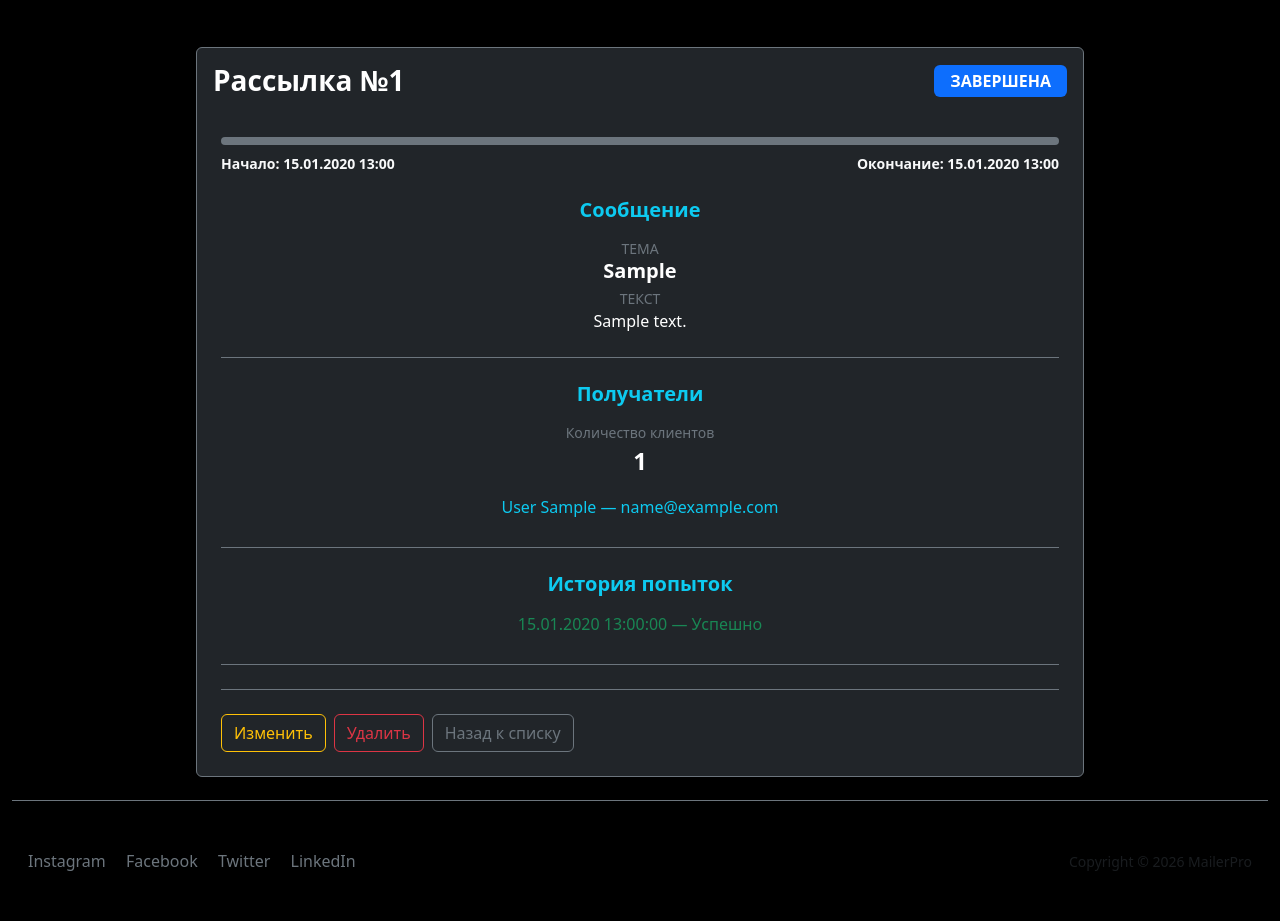
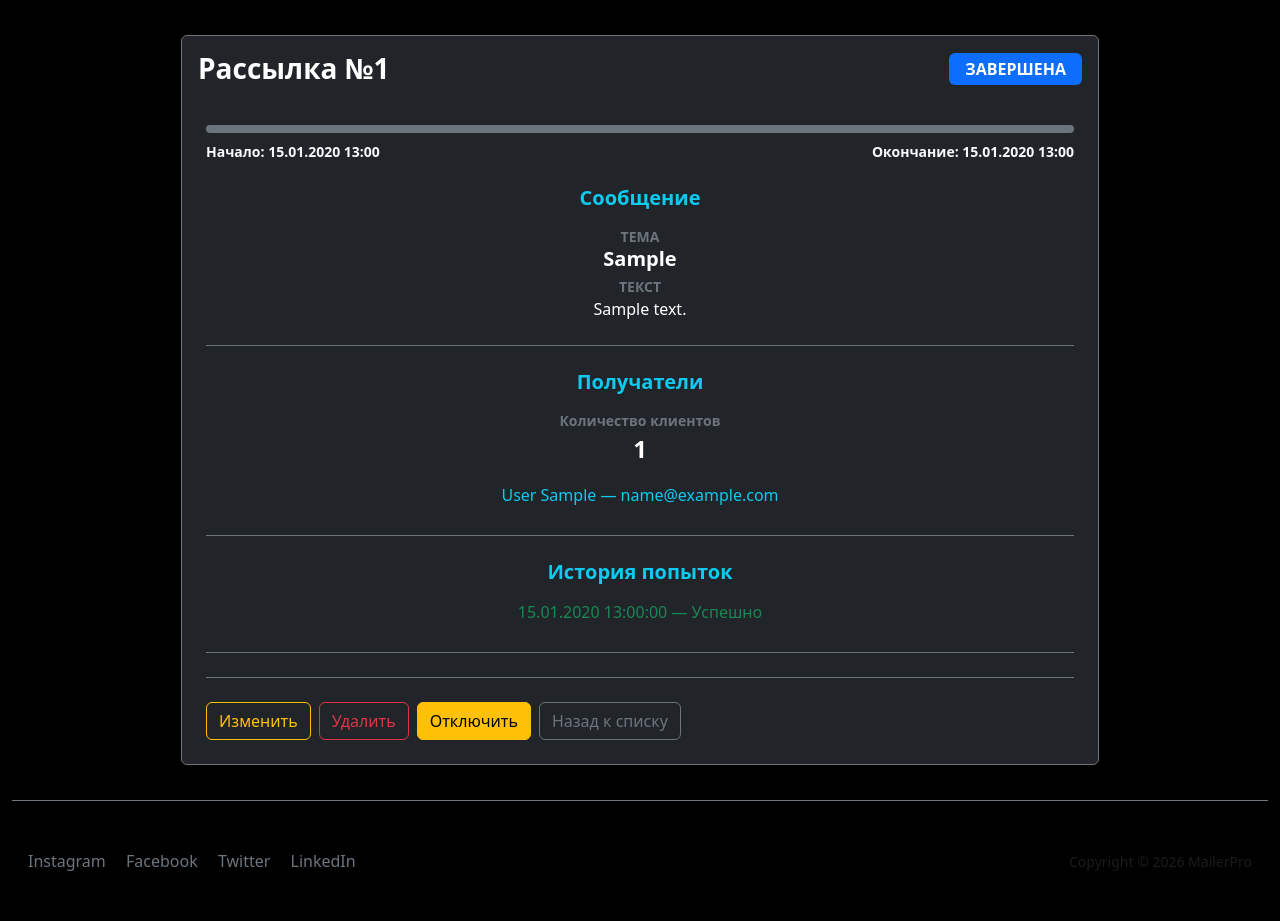
Before and after one commit to Ermin36/Coursework4, a Django app: page /mailings/1/ in a window 1280 px wide. Shown: the part 62-983 px from the top of the page. Run offline with Django 5.2, Linux system fonts and the light colour scheme; a user stored in the database is signed in; tables that the repository leaves empty hold one stand-in row (values such as "Sample post"); grey boxes marked "Sample" are stand-in pictures; some libraries are stand-ins or nearby versions.

Commit message:
Обновление mailing данных

```diff
--- a/send_track/models.py
+++ b/send_track/models.py
@@ -11,7 +11,8 @@ class Mailing(models.Model):
     STATUS_CHOICES = (
         ('created', 'Создана'),
         ('launched', 'Запущена'),
-        ('completed', 'Завершена')
+        ('completed', 'Завершена'),
+        ('stopped', 'Оключена')
     )
 
     start_time = models.DateTimeField()
@@ -37,7 +38,9 @@ class Mailing(models.Model):
         """Пересчитывает статус по текущему времени и сохраняет в базе, если он изменился."""
         now = timezone.now()
 
-        if now < self.start_time:
+        if not self.is_active:
+            new_status = 'stopped'
+        elif now < self.start_time:
             new_status = 'created'
         elif now > self.end_time:
             new_status = 'completed'
--- a/send_track/templates/mailing/detail.html
+++ b/send_track/templates/mailing/detail.html
@@ -1,24 +1,29 @@
 {% extends "base.html" %}
 
 {% block content %}
-<div class="container-fluid px-3 mt-4">
-    <div class="row justify-content-center">
 <div class="col-lg-9 col-md-11 col-12">
     <div class="card bg-dark border-secondary text-white">
         <div class="card-header bg-transparent border-0 py-3">
-                    <div class="d-flex justify-content-between align-items-center flex-wrap">
+            <div class="d-flex justify-content-between align-items-center flex-wrap gap-2">
                 <h3 class="mb-0 fw-bold">Рассылка №{{ mailing.pk }}</h3>
-                        <span class="badge
-                            {% if mailing.status == 'created' %}bg-secondary{% endif %}
-                            {% if mailing.status == 'launched' %}bg-success{% endif %}
-                            {% if mailing.status == 'completed' %}bg-primary{% endif %}
-                            text-uppercase fw-bold fs-6 px-3 py-2">
+                <div class="d-flex gap-2">
+                    {% if mailing.is_active %}
+                        <span class="badge {% if mailing.is_active %}{% if mailing.status == 'created' %}bg-secondary{% elif mailing.status == 'launched' %}bg-success{% else %}bg-primary{% endif %}{% endif %} text-uppercase fw-bold fs-6 px-3 py-2">
                             {{ mailing.get_status_display }}
                         </span>
+                    {% endif %}
+
+                    {% if not mailing.is_active %}
+                        <span class="badge bg-warning text-dark text-uppercase fw-bold fs-6 px-3 py-2">
+                            Отключена
+                        </span>
+                    {% endif %}
+                </div>
             </div>
         </div>
 
         <div class="card-body p-4">
+
             <!-- Прогресс по времени -->
             <div class="mb-4">
                 <div class="progress bg-secondary rounded-pill" style="height: 8px;">
@@ -44,11 +49,11 @@
             <div class="border-bottom border-secondary pb-4 mb-4">
                 <h5 class="fw-bold mb-3 text-info">Сообщение</h5>
                 <p class="mb-1">
-                            <span class="text-secondary small d-block text-uppercase">Тема</span>
+                    <span class="text-secondary small d-block text-uppercase fw-bold">Тема</span>
                     <span class="h5 fw-bold text-white">{{ mailing.message.topic }}</span>
                 </p>
                 <p class="mb-0">
-                            <span class="text-secondary small d-block text-uppercase">Текст</span>
+                    <span class="text-secondary small d-block text-uppercase fw-bold">Текст</span>
                     <span class="text-white" style="white-space: pre-line;">{{ mailing.message.description }}</span>
                 </p>
             </div>
@@ -56,7 +61,7 @@
             <!-- Получатели -->
             <div class="border-bottom border-secondary pb-4 mb-4">
                 <h5 class="fw-bold mb-3 text-info">Получатели</h5>
-                        <span class="text-secondary small d-block">Количество клиентов</span>
+                <span class="text-secondary small d-block fw-bold">Количество клиентов</span>
                 <span class="fw-bold text-white fs-4">{{ mailing.recipients.count }}</span>
 
                 {% if mailing.recipients.all %}
@@ -95,12 +100,13 @@
             <!-- Действия -->
             <div class="pt-4 border-top border-secondary">
                 <div class="d-flex gap-2 flex-wrap">
+
                     {% if user.is_superuser or mailing.owner == user %}
                         <a href="{% url 'send_track:mailing_update' mailing.pk %}" class="btn btn-outline-warning">
                             Изменить
                         </a>
 
-                                {% if mailing.status != 'completed' and mailing.status != 'created' %}
+                        {% if mailing.status != 'completed' and mailing.status != 'created' and mailing.is_active %}
                             <form action="{% url 'send_track:mailing_send' mailing.pk %}" method="post" class="d-inline">
                                 {% csrf_token %}
                                 <button type="submit" class="btn btn-outline-success"
@@ -118,11 +124,22 @@
                             </button>
                         </form>
                     {% endif %}
+
+                    {% if perms.send_track.disable_mailing %}
+                        <form action="{% url 'send_track:mailing_disable' mailing.pk %}" method="post" class="d-inline">
+                            {% csrf_token %}
+                            <button type="submit"
+                                    class="btn {% if mailing.is_active %}btn-warning{% else %}btn-outline-secondary{% endif %}"
+                                    onclick="return confirm('{% if mailing.is_active %}Отключить{% else %}Включить{% endif %} рассылку №{{ mailing.pk }}?');">
+                                {% if mailing.is_active %}Отключить{% else %}Включить{% endif %}
+                            </button>
+                        </form>
+                    {% endif %}
+
                     <a href="{% url 'send_track:mailing_list' %}" class="btn btn-outline-secondary">Назад к списку</a>
                 </div>
             </div>
-                </div>
-            </div>
+
         </div>
     </div>
 </div>
--- a/send_track/urls.py
+++ b/send_track/urls.py
@@ -3,7 +3,7 @@ from django.urls import path
 from send_track.apps import SendTrackConfig
 from .views import (Home, MailingList, MailingDelete, MailingCreate, MailingDetail, MailingUpdate,
     MailingAttemptList, MailingAttemptDelete, MailingAttemptDetail,
-    MailingSend, MailingSendAll)
+    MailingSend, MailingSendAll, MailingDisableView)
 
 app_name = SendTrackConfig.name
 
@@ -17,6 +17,7 @@ urlpatterns = [
     path('mailings/<int:pk>/delete/', MailingDelete.as_view(), name='mailing_delete'),
     path('mailings/<int:pk>/send/', MailingSend.as_view(), name='mailing_send'),
     path('mailings/send-all/', MailingSendAll.as_view(), name='mailing_send_all'),
+    path('mailings/<int:pk>/disable/', MailingDisableView.as_view(), name='mailing_disable'),
 
     #MailingAttempts
     path('mailing_attempts/', MailingAttemptList.as_view(), name='mailing_attempt_list'),
--- a/send_track/views.py
+++ b/send_track/views.py
@@ -76,6 +76,26 @@ class MailingSendAll(LoginRequiredMixin, View):
 
         return redirect('send_track:mailing_list')
 
+class MailingDisableView(ManagerMixin, View):
+    """Переключает флаг is_active у рассылки (отключить/включить)."""
+    owner = 'created_by'
+    perms = ('send_track.disable_mailing',)
+
+    def post(self, request, pk):
+        mailing = get_object_or_404(Mailing, pk=pk)
+
+        if not request.user.has_perm('send_track.disable_mailing'):
+            messages.error(request, 'У вас нет прав на отключение рассылок.')
+            return redirect('send_track:mailing_detail', pk=pk)
+
+        mailing.is_active = not mailing.is_active
+        mailing.save(update_fields=['is_active'])
+
+        action = 'включена' if mailing.is_active else 'отключена'
+        messages.success(request, f'Рассылка №{mailing.pk} {action}.')
+
+        return redirect('send_track:mailing_list')
+
 
 #Mailing Data
 class MailingCreate(LoginRequiredMixin, CreateView):
```
Also changed, not shown: send_track/templates/mailing/list.html (+29 -11 lines), users/forms.py (+13 -0 lines), send_track/migrations/0004_alter_mailing_status.py (added). Lines whose indentation alone changed are shown as unchanged.
